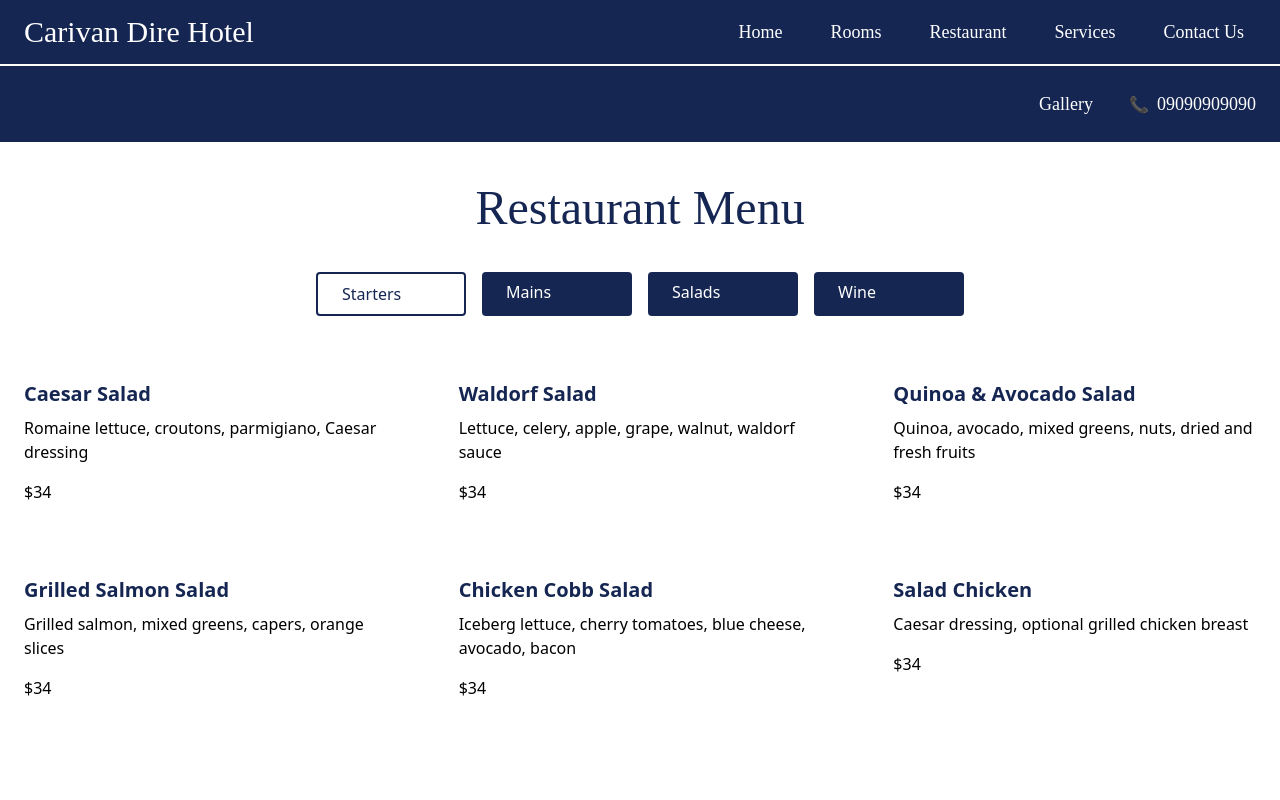
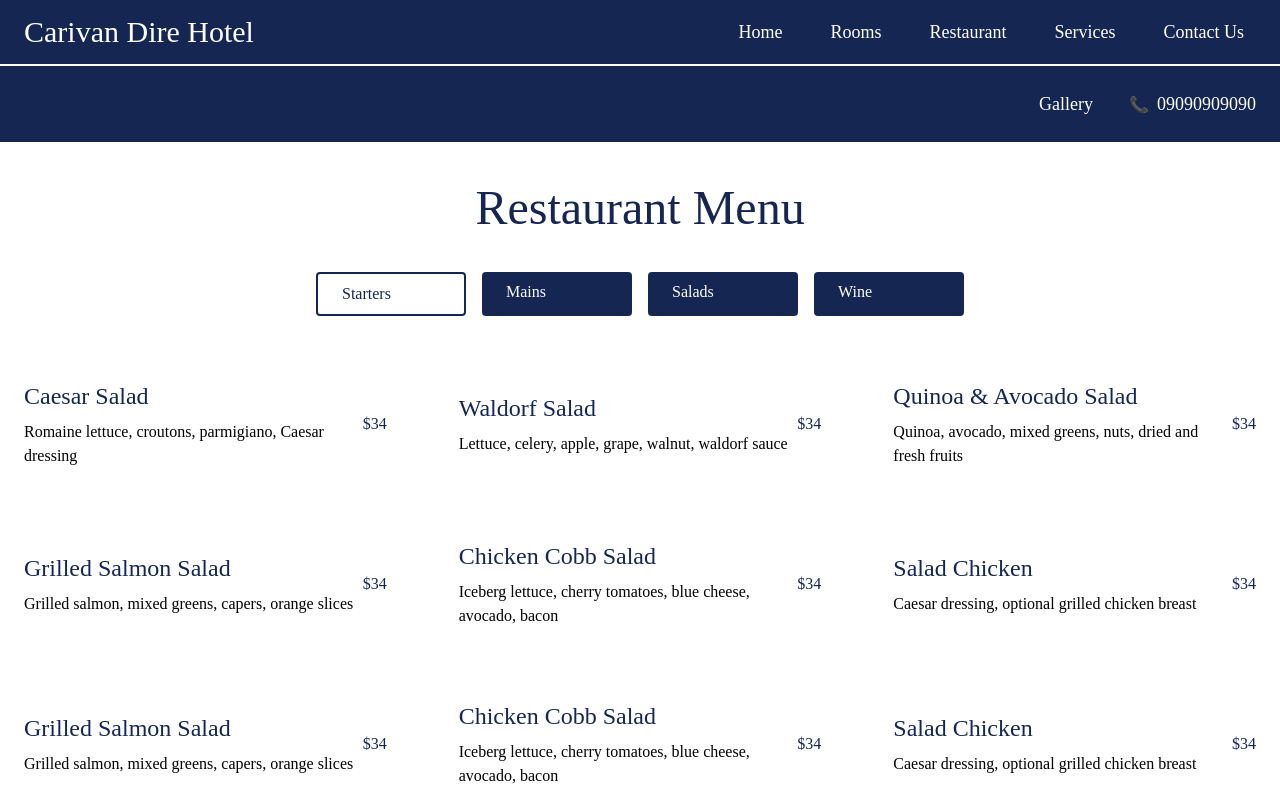
Before and after one commit to Metyme1/Caravan, a React (Create React App) app: page /menu in a window 1280 px wide. Shown: the top 800 px of the page. Built offline with nearby package versions, Linux system fonts and the light colour scheme; a web font is replaced by a local one.

Commit message:
menu page edited

```diff
--- a/src/pages/menu.js
+++ b/src/pages/menu.js
@@ -8,6 +8,11 @@ const menuData = {
     { name: 'Grilled Salmon Salad', description: 'Grilled salmon, mixed greens, capers, orange slices' ,price: 34},
     { name: 'Chicken Cobb Salad', description: 'Iceberg lettuce, cherry tomatoes, blue cheese, avocado, bacon' ,price: 34},
     { name: 'Salad Chicken', description: 'Caesar dressing, optional grilled chicken breast',price: 34 },
+    { name: 'Grilled Salmon Salad', description: 'Grilled salmon, mixed greens, capers, orange slices' ,price: 34},
+    { name: 'Chicken Cobb Salad', description: 'Iceberg lettuce, cherry tomatoes, blue cheese, avocado, bacon' ,price: 34},
+    { name: 'Salad Chicken', description: 'Caesar dressing, optional grilled chicken breast',price: 34 },
+
+
   ],
   Mains: [
     { name: 'Rusty’s Burger', description: 'Smoked pulled beef ribs, bbq sauce, cheddar, crispy onion', price: 34 },
@@ -16,14 +21,28 @@ const menuData = {
     { name: 'Crab Cake', description: 'Breaded crab cakes, tartar sauce, apple and fennel salad', price: 33 },
     { name: 'Baby Back Ribs', description: 'Bbq glazed baby pork ribs, coleslaw, fries', price: 24 },
     { name: 'Smokehouse Combo', description: 'Smoked beef brisket, rib and sausage, coleslaw, cornbread', price: 25 },
+    { name: 'Grilled Salmon Salad', description: 'Grilled salmon, mixed greens, capers, orange slices' ,price: 34},
+    { name: 'Chicken Cobb Salad', description: 'Iceberg lettuce, cherry tomatoes, blue cheese, avocado, bacon' ,price: 34},
+    { name: 'Salad Chicken', description: 'Caesar dressing, optional grilled chicken breast',price: 34 },
+
   ],
   Salads: [
-    // Same menu items from Starters
+    { name: 'Grilled Salmon Salad', description: 'Grilled salmon, mixed greens, capers, orange slices' ,price: 34},
+    { name: 'Chicken Cobb Salad', description: 'Iceberg lettuce, cherry tomatoes, blue cheese, avocado, bacon' ,price: 34},
+    { name: 'Salad Chicken', description: 'Caesar dressing, optional grilled chicken breast',price: 34 },
+    { name: 'Grilled Salmon Salad', description: 'Grilled salmon, mixed greens, capers, orange slices' ,price: 34},
+    { name: 'Chicken Cobb Salad', description: 'Iceberg lettuce, cherry tomatoes, blue cheese, avocado, bacon' ,price: 34},
+    { name: 'Salad Chicken', description: 'Caesar dressing, optional grilled chicken breast',price: 34 },
+    { name: 'Grilled Salmon Salad', description: 'Grilled salmon, mixed greens, capers, orange slices' ,price: 34},
+    { name: 'Chicken Cobb Salad', description: 'Iceberg lettuce, cherry tomatoes, blue cheese, avocado, bacon' ,price: 34},
+    { name: 'Salad Chicken', description: 'Caesar dressing, optional grilled chicken breast',price: 34 },
+
   ],
   Wine: [
     { name: 'Red Wine', description: 'A selection of fine red wines', price: 30 },
     { name: 'White Wine', description: 'A selection of fine white wines', price: 28 },
     { name: 'Sparkling Wine', description: 'A selection of fine sparkling wines', price: 35 },
+
   ],
 };
 
@@ -40,8 +59,8 @@ function Menu() {
               key={menu}
               className={`px-6 py-2 cursor-pointer mx-2 ${
                 selectedMenu === menu
-        ? 'bg-white text-custom-blue border-custom-blue border-2 border-solid'
-        : 'bg-custom-blue text-white border-transparent'
+                  ? 'bg-white text-custom-blue font-times border-custom-blue border-2 border-solid'
+                  : 'bg-custom-blue font-times text-white border-transparent'
               }`}
               style={{ minWidth: '150px', borderRadius: '4px' }}
               onClick={() => setSelectedMenu(menu)}
@@ -53,10 +72,12 @@ function Menu() {
         <div className="grid grid-cols-1 md:grid-cols-2 lg:grid-cols-3 gap-6">
           {menuData[selectedMenu] ? (
             menuData[selectedMenu].map((item, index) => (
-              <div key={index} className="rounded-lg bg-white p-6 ">
-                <h2 className="text-xl mb-2 text-custom-blue font-bold">{item.name}</h2>
-                <p className="text-black ">{item.description}</p>
-                <p className="mt-4 text-black">${item.price}</p>
+              <div key={index} className="rounded-lg bg-white p-6 flex items-center justify-between">
+                <div>
+                  <h2 className="text-2xl mb-2 text-custom-blue font-times">{item.name}</h2>
+                  <p className="text-black font-times">{item.description}</p>
+                </div>
+                <p className="text-custom-blue font-times">${item.price}</p>
               </div>
             ))
           ) : (
@@ -67,6 +88,7 @@ function Menu() {
     </div>
   );
 
+
 }
 
 export default Menu;
```
Lines whose indentation alone changed are shown as unchanged.
